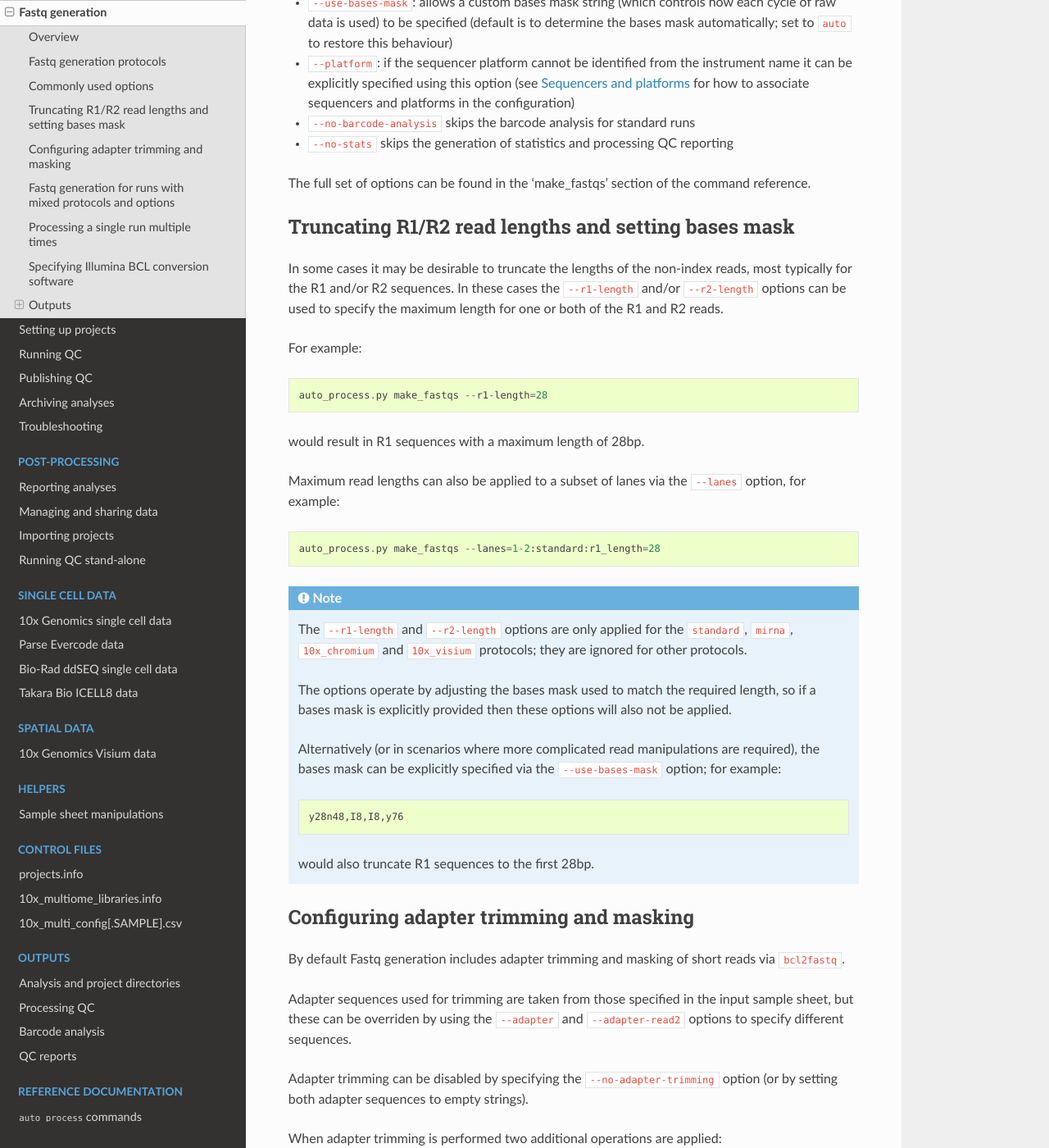
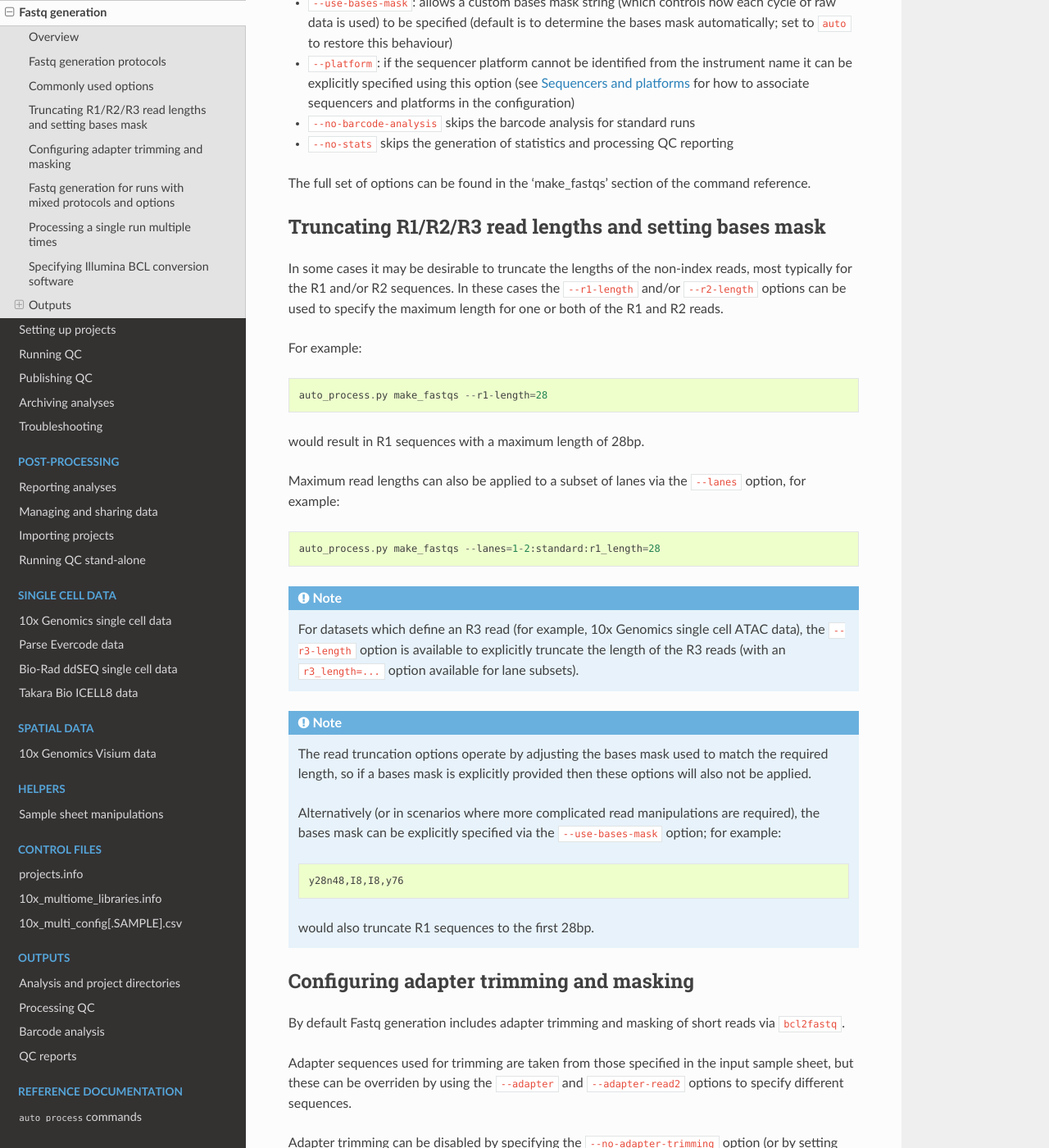
Before and after one commit to fls-bioinformatics-core/auto_process_ngs, a Sphinx documentation site: the page built from docs/source/using/make_fastqs.rst, in a window 1280 px wide and 1400 px high, scrolled down 2698 px. Shown: the whole window at 82% size. Built offline with Sphinx 7.4.7 and the Read the Docs theme 3.1.0, drawn with Linux system fonts in a browser that asks for light colours; some of the changed text lies outside the part shown.

Commit message:
'make_fastqs' command: expose R3 truncation via command line and 'make_fastqs_cm' function.

```diff
--- a/docs/source/using/make_fastqs.rst
+++ b/docs/source/using/make_fastqs.rst
@@ -158,8 +158,8 @@ reference.
 
 .. _make_fastqs-truncating-read-lengths:
 
-Truncating R1/R2 read lengths and setting bases mask
-----------------------------------------------------
+Truncating R1/R2/R3 read lengths and setting bases mask
+-------------------------------------------------------
 
 In some cases it may be desirable to truncate the lengths of the
 non-index reads, most typically for the R1 and/or R2 sequences.
@@ -182,17 +182,20 @@ via the ``--lanes`` option, for example:
 
    auto_process.py make_fastqs --lanes=1-2:standard:r1_length=28
 
+.. note::
+
+   For datasets which define an R3 read (for example, 10x
+   Genomics single cell ATAC data), the ``--r3-length`` option
+   is available to explicitly truncate the length of the R3
+   reads (with an ``r3_length=...`` option available for lane
+   subsets).
 
 .. note::
 
-   The ``--r1-length`` and ``--r2-length`` options are only
-   applied for the ``standard``, ``mirna``, ``10x_chromium``
-   and ``10x_visium`` protocols; they are ignored for other
-   protocols.
-
-   The options operate by adjusting the bases mask used to
-   match the required length, so if a bases mask is explicitly
-   provided then these options will also not be applied.
+   The read truncation options operate by adjusting the bases
+   mask used to match the required length, so if a bases mask
+   is explicitly provided then these options will also not be
+   applied.
 
    Alternatively (or in scenarios where more complicated
    read manipulations are required), the bases mask can be
@@ -333,11 +336,8 @@ Option                                Description
 ===================================== ==================================
 ``bases_mask=BASES_MASK``             Set bases mask
 ``r1_length=LENGTH``                  Truncate R1 reads to ``LENGTH``
-                                      (``standard`` and ``mirna``
-                                      protocols only)
 ``r2_length=LENGTH``                  Truncate R2 reads to ``LENGTH``
-                                      (``standard`` and ``mirna``
-                                      protocols only)
+``r3_length=LENGTH``                  Truncate R3 reads to ``LENGTH``
 ``trim_adapters=yes|no``              Turn adapter trimming on or off
 ``adapter=SEQUENCE``                  Set adapter sequence for trimming
 ``adapter_read2=SEQUENCE``            Set read2 adapter sequence
```
Also changed, not shown: 2 other files.
